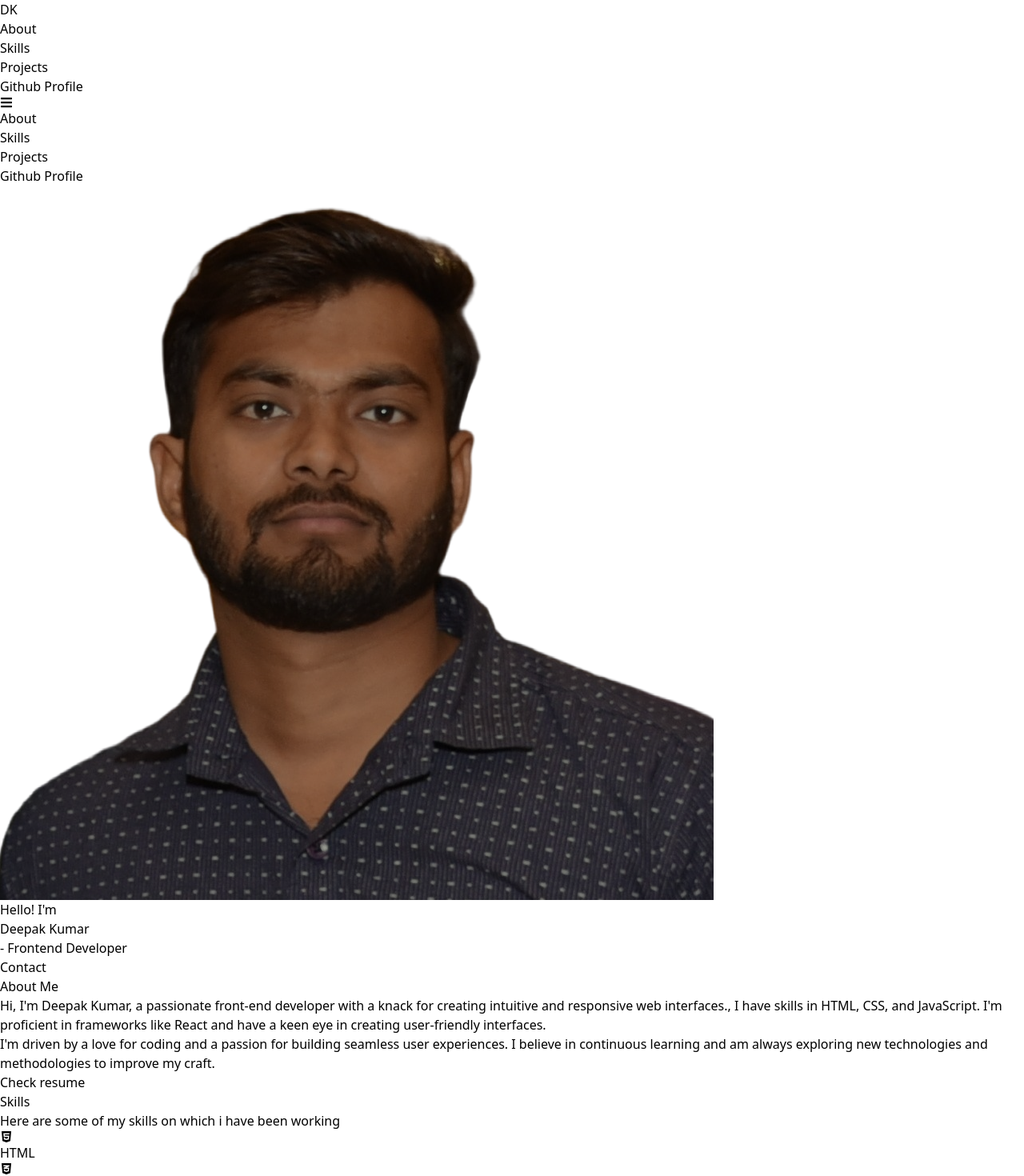
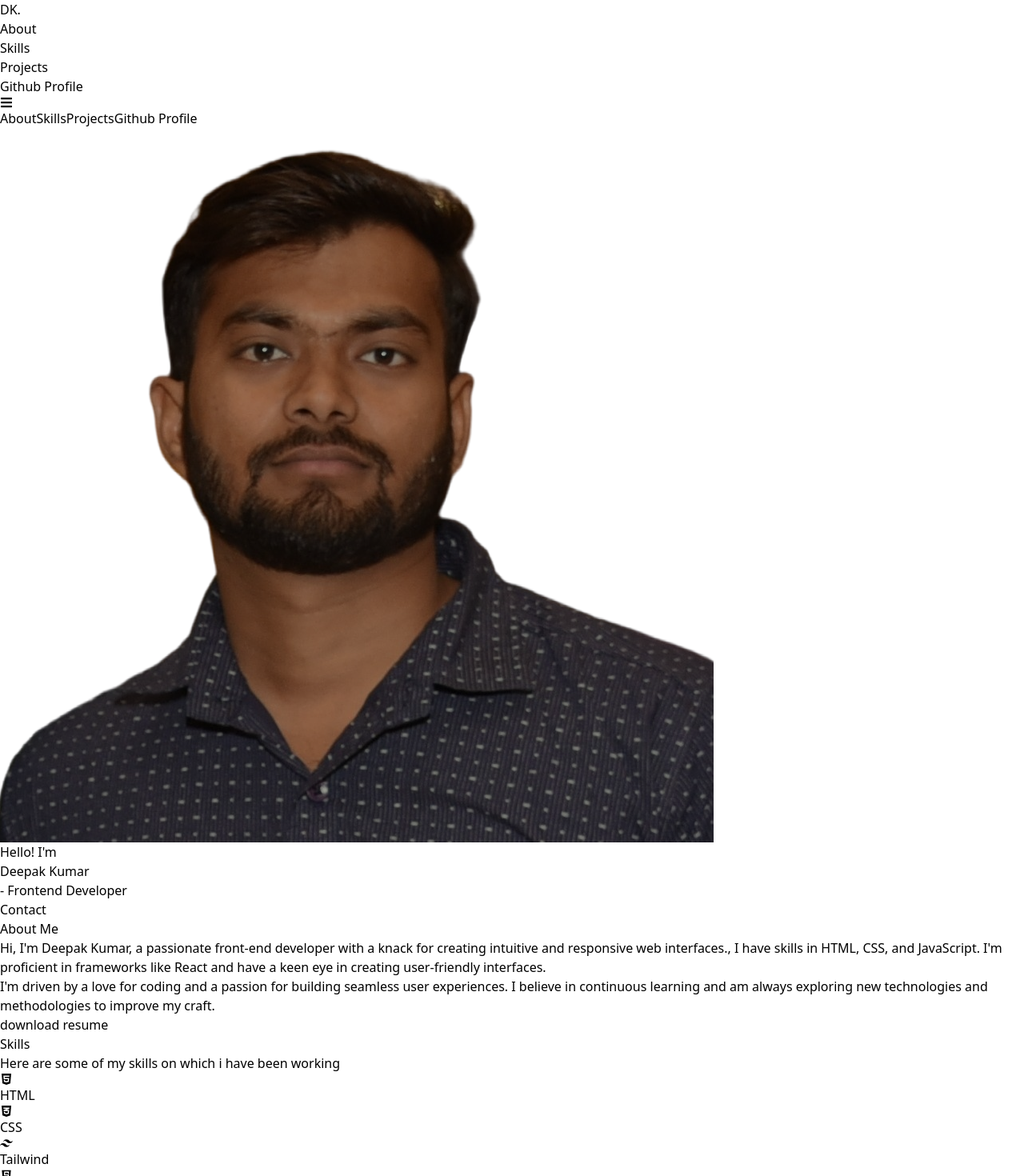
Before and after one commit to kumardee78/portfoliio, a React (Vite) app: page / in a window 1280 px wide. Shown: the top 1470 px of the page at 80% size. Built offline with nearby package versions, Linux system fonts and the light colour scheme.

Commit message:
changes in home page

```diff
--- a/src/App.jsx
+++ b/src/App.jsx
@@ -2,8 +2,6 @@ import React from "react";
 import { BrowserRouter, Route, Routes } from "react-router-dom";
 import Header from "./components/Header";
 import AllComponent from "./components/AllComponent";
-import JavascriptProjects from "./components/JavascriptProjects";
-import ReactProjects from "./components/ReactProjects";
 
 function App() {
   return (
@@ -12,8 +10,6 @@ function App() {
       <Header/>
         <Routes>
           <Route path="/" element={<AllComponent />} />
-          <Route path="/javascriptproject" element={<JavascriptProjects />} />
-          <Route path="/reactproject" element={<ReactProjects/>} />
         </Routes>
       </BrowserRouter>
     </>
--- a/src/components/About.jsx
+++ b/src/components/About.jsx
@@ -29,9 +29,9 @@ function About() {
               <a
                 href="public/Copy of Deepak Kumar.pdf"
                 download
-                className="hover:scale-105 rounded-3xl hover:bg-gradient-to-l from-yellow-700 to-yellow-100 py-2 md:px-8 text-white lg:text-3xl text-xl px-4 duration-200 border hover:border-yellow-600"
+                className="hover:bg-gradient-to-l from-yellow-700 to-yellow-100 py-2 md:px-8 text-white hover:text-[#17262b] lg:text-3xl text-xl px-4 duration-200 border hover:border-yellow-600"
               >
-                Check resume
+                download resume
               </a>
             </p>
           </div>
--- a/src/components/Contacts.jsx
+++ b/src/components/Contacts.jsx
@@ -4,7 +4,7 @@ function Contact() {
   return (
     <div className="md:py-28 py-16  md:px-16 px-4 bg-[#131f22] text-white" id="contact">
       <h1 className="text-center py-2 text-5xl font-bold border-t-8 border-white w-[15rem] mx-auto">Contact</h1>
-      <p className="text-center py-6 text-2xl">
+      <p className="text-center py-6 mt-12 text-2xl">
         Feel free to reach out to me for any questions or opportunity!
       </p>
       <div className="bg-black md:w-[30rem] mx-auto text-white border-gray-600 p-6 rounded-lg shadow-lg shadow-black my-6 hover:scale-105 duration-300">
--- a/src/components/Header.jsx
+++ b/src/components/Header.jsx
@@ -14,9 +14,9 @@ function Header() {
   }
 
   return (
-    <div className="bg-[#131f22]">
-      <div className=" flex items-center justify-between lg:px-16 px-8 py-4  text-white font-bold">
-        <h1 className=" lg:text-6xl text-5xl font-bold text-yellow-100">DK</h1>
+    <div className="bg-[#131f22] lg:px-16 px-8 py-4">
+      <div className=" flex items-center justify-between   text-white font-bold">
+        <h1 className=" lg:text-6xl text-5xl font-bold text-yellow-100">DK.</h1>
         <nav className="md:block hidden md:flex justify-center items-center">
           <ul className="flex justify-center items-center gap-8 lg:text-2xl text-xl font-normal">
             <li>
@@ -57,38 +57,45 @@ function Header() {
       <nav
         className={
           isShown
-            ? "block bg-transparent text-white text-center md:hidden  text-xl font-normal"
+            ? "block text-white text-right  md:hidden text-xl font-normal"
             : "hidden"
         }
       >
-        <ul className="flex flex-col items-center justify-evenly">
-          <li className="hover:bg-[#17262b] py-1">
-            <a href="#about" className="hover:text-blue-500">
+        <a
+          href="#about"
+          className="hover:text-blue-500 hover:bg-[#17262b] py-3 block"
+        >
           About
         </a>
-          </li>
-          <li className="hover:bg-[#17262b] py-1">
-            <a href="#skils" className="hover:text-blue-500">
+        <a
+          href="#skils"
+          className="hover:text-blue-500 hover:bg-[#17262b] py-3 block"
+        >
           Skills
         </a>
-          </li>
-          <li className="hover:bg-[#17262b] py-1">
-            <a href="#projects" className="hover:text-blue-500">
+        <a
+          href="#projects"
+          className="hover:text-blue-500 hover:bg-[#17262b] py-3 mb-4 block"
+        >
           Projects
         </a>
-
-          </li>
-          <li className="my-2"><a
+        <a
           href="https://github.com/kumardee78"
           className="bg-blue-500 border border-blue-500 duration-200 px-2 py-1 text-white hover:bg-transparent hover:text-blue-500 "
           target="_blank"
         >
           Github Profile
-          </a></li>
-        </ul>
+        </a>
       </nav>
     </div>
   );
 }
 
 export default Header;
+
+<ul className="flex flex-col items-center justify-evenly">
+  <li className="hover:bg-[#17262b] py-3"></li>
+  <li className=""></li>
+  <li className=""></li>
+  <li className="my-2"></li>
+</ul>;
--- a/src/components/Home.jsx
+++ b/src/components/Home.jsx
@@ -2,29 +2,29 @@ import React from "react";
 
 function Home() {
   return (
-    <div className="bg-[#131f22]  md:py-36 py-16 md:px-12 md:bg-[url('DSC_3674.png')] bg-no-repeat bg-right bg-contain">
-      <div className="md:flex items-center w-full pb-6">
-        <div className="flex items-center justify-center mb-10 md:mb-0 md:hidden block px-4">
+    <div className="bg-[#131f22] flex items-center justify-center py-24 md:px-12">
+      <div className="w-full pb-6">
+        <div className="mb-10 px-4 flex items-center justify-center">
           <img
             src="DSC_3674.png"
             alt=""
-            className="w-full rounded-full  border-4 border-[#17262b]"
+            className="rounded-full border-4 border-[#17262b] w-[15rem]"
           />
         </div>
-        <div className="md:text-start text-center grow text-white md:pl-10">
-          <h3 className="text-3xl text-yellow-100 font-bold">
+        <div className="text-center text-white mt-3">
+          <h3 className="text-3xl text-yellow-200 font-bold">
             Hello! I'm
           </h3>
           <h1 className="lg:text-8xl text-7xl font-bold text-white">
-            Deepak Kumar
+            Deepak <span className="text-blue-500">Kumar</span>
           </h1>
           <p className="text-3xl md:mt-10 mt-6">
             - Frontend Developer
           </p>
-          <p className="my-8">
+          <p className="my-12">
             <a
               href="#contact"
-              class="text-xl text-yellow-100 hover:text-[#17262b] hover:bg-yellow-100 rounded-lg border border-yellow-100 md:py-2 py-1 px-4 duration-300"
+              class="text-2xl text-yellow-100 hover:text-[#17262b] hover:bg-yellow-100 border border-yellow-100 md:py-2 py-1 px-4 duration-300"
             >
               Contact
             </a>
```
Lines whose indentation alone changed are shown as unchanged.
